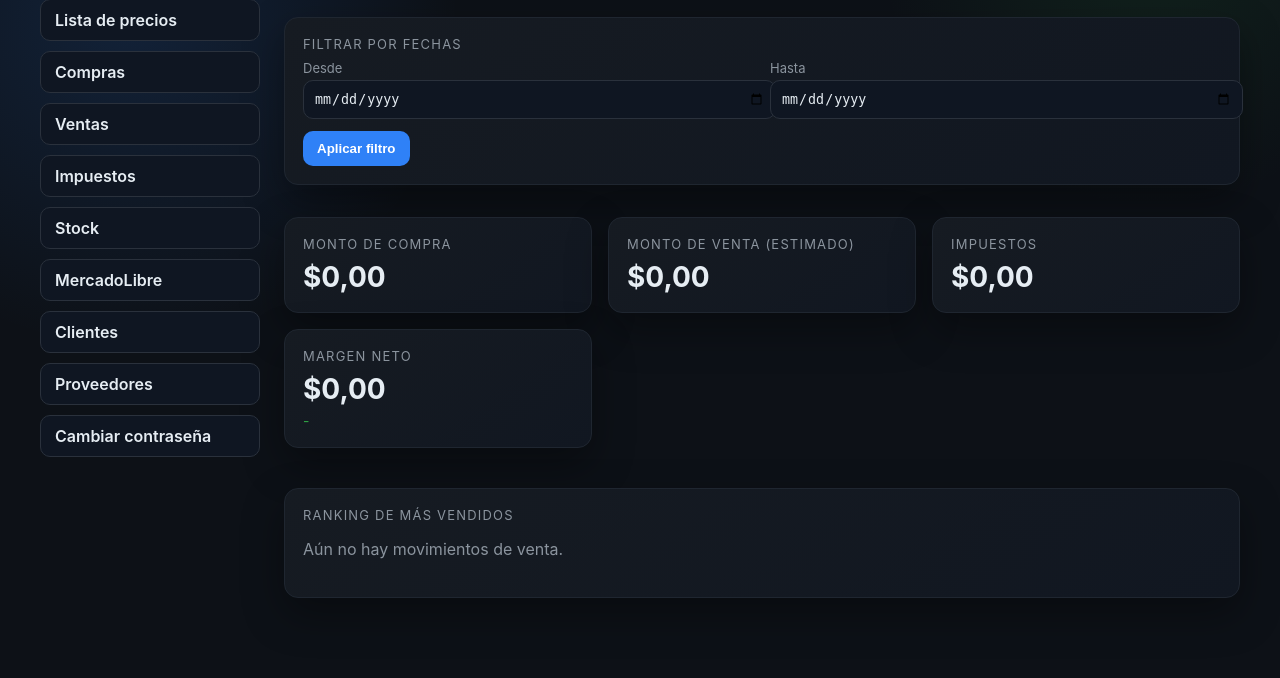
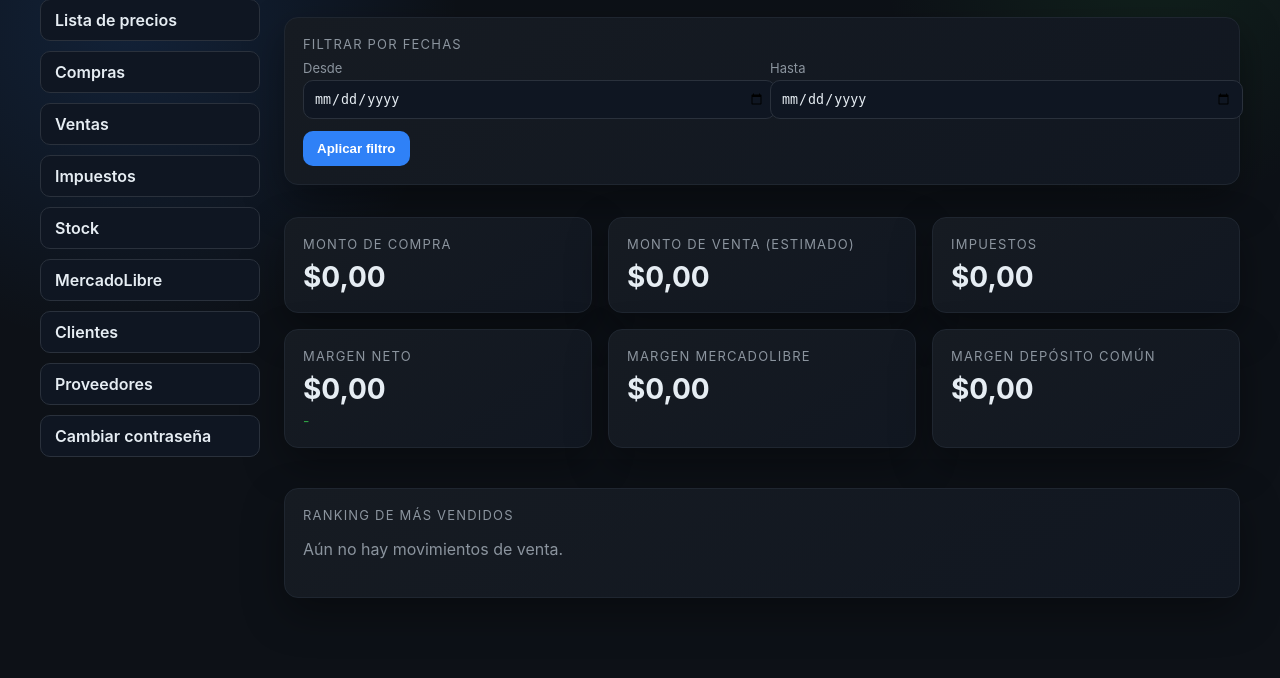
Before and after one commit to Alejogesal/erp, a Django app: page / in a window 1280 px wide. Shown: the part 149-827 px from the top of the page. Run offline with Django 5.2, Linux system fonts and the light colour scheme; the visitor is signed in with stand-in values (Sample User, id 1); data comes from the database, SQL or seed files in the repository; data that the repository does not hold is empty.

Commit message:
Add ML/Común margin totals and unify sales ranking

```diff
--- a/inventory/templates/inventory/dashboard.html
+++ b/inventory/templates/inventory/dashboard.html
@@ -87,6 +87,14 @@
             {% if gross_margin_pct %}{% if gross_margin >= 0 %}▲{% else %}▼{% endif %} {{ gross_margin_pct|latam_number:2 }}%{% else %}-{% endif %}
         </div>
     </div>
+    <div class="card">
+        <div class="card-title">Margen MercadoLibre</div>
+        <p class="value">${{ margin_ml|latam_number:2 }}</p>
+    </div>
+    <div class="card">
+        <div class="card-title">Margen Depósito Común</div>
+        <p class="value">${{ margin_comun|latam_number:2 }}</p>
+    </div>
     </div>
 
     <div class="card table-card">
--- a/inventory/views.py
+++ b/inventory/views.py
@@ -268,18 +268,18 @@ def dashboard(request):
 
     purchase_qs = Purchase.objects.all()
     sale_item_qs = SaleItem.objects.all()
-    movement_qs = StockMovement.objects.filter(movement_type=StockMovement.MovementType.EXIT)
+    sales_qs = Sale.objects.select_related("warehouse").prefetch_related("items__product")
     tax_qs = TaxExpense.objects.all()
     if start_dt:
         purchase_qs = purchase_qs.filter(created_at__gte=start_dt)
         sale_item_qs = sale_item_qs.filter(sale__created_at__gte=start_dt)
-        movement_qs = movement_qs.filter(created_at__gte=start_dt)
+        sales_qs = sales_qs.filter(created_at__gte=start_dt)
     if start_date_obj:
         tax_qs = tax_qs.filter(paid_at__gte=start_date_obj)
     if end_dt:
         purchase_qs = purchase_qs.filter(created_at__lte=end_dt)
         sale_item_qs = sale_item_qs.filter(sale__created_at__lte=end_dt)
-        movement_qs = movement_qs.filter(created_at__lte=end_dt)
+        sales_qs = sales_qs.filter(created_at__lte=end_dt)
     if end_date_obj:
         tax_qs = tax_qs.filter(paid_at__lte=end_date_obj)
 
@@ -288,8 +288,25 @@ def dashboard(request):
     tax_total = tax_qs.aggregate(total=Sum("amount")).get("total") or Decimal("0.00")
     net_margin = sale_total - purchase_total - tax_total
 
+    margin_ml = Decimal("0.00")
+    margin_comun = Decimal("0.00")
+    for sale in sales_qs:
+        cost_total = Decimal("0.00")
+        for item in sale.items.all():
+            cost_unit = item.cost_unit
+            if cost_unit is None or cost_unit <= 0:
+                cost_unit = item.product.cost_with_vat()
+            cost_total += item.quantity * cost_unit
+        if sale.warehouse.type == Warehouse.WarehouseType.MERCADOLIBRE:
+            net_total = (sale.total or Decimal("0.00")) - (sale.ml_commission_total or Decimal("0.00")) - (
+                sale.ml_tax_total or Decimal("0.00")
+            )
+            margin_ml += net_total - cost_total
+        else:
+            margin_comun += (sale.total or Decimal("0.00")) - cost_total
+
     ranking_qs = (
-        movement_qs.values("product__id", "product__sku", "product__name")
+        sale_item_qs.values("product__id", "product__sku", "product__name")
         .annotate(total_quantity=Sum("quantity"))
         .order_by("-total_quantity")[:10]
     )
@@ -309,6 +326,8 @@ def dashboard(request):
         "sale_total": sale_total,
         "gross_margin": net_margin,
         "gross_margin_pct": (net_margin / sale_total * Decimal("100.00")) if sale_total else None,
+        "margin_ml": margin_ml,
+        "margin_comun": margin_comun,
         "ranking": ranking,
         "start_date": start_date,
         "end_date": end_date,
```
